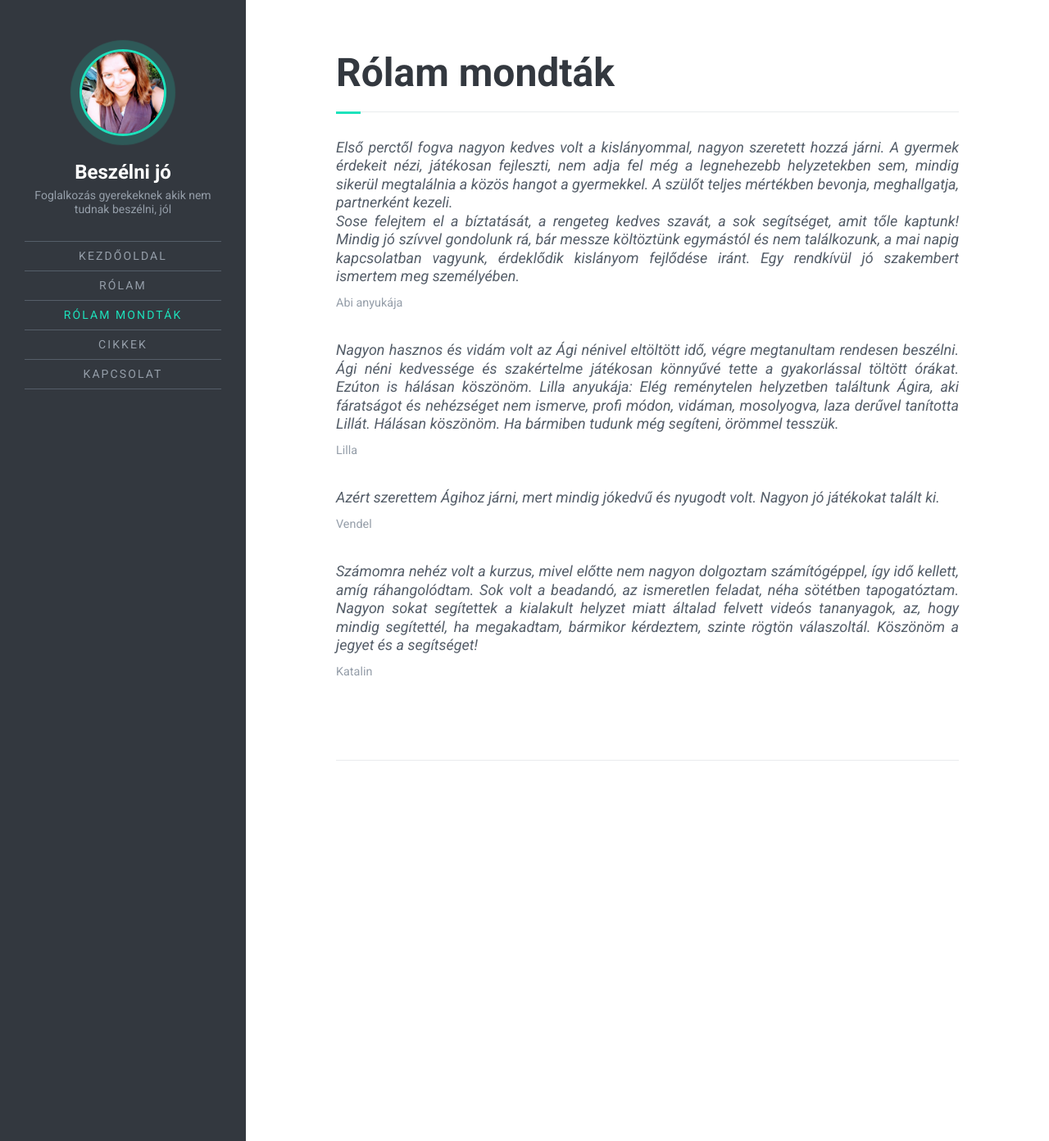
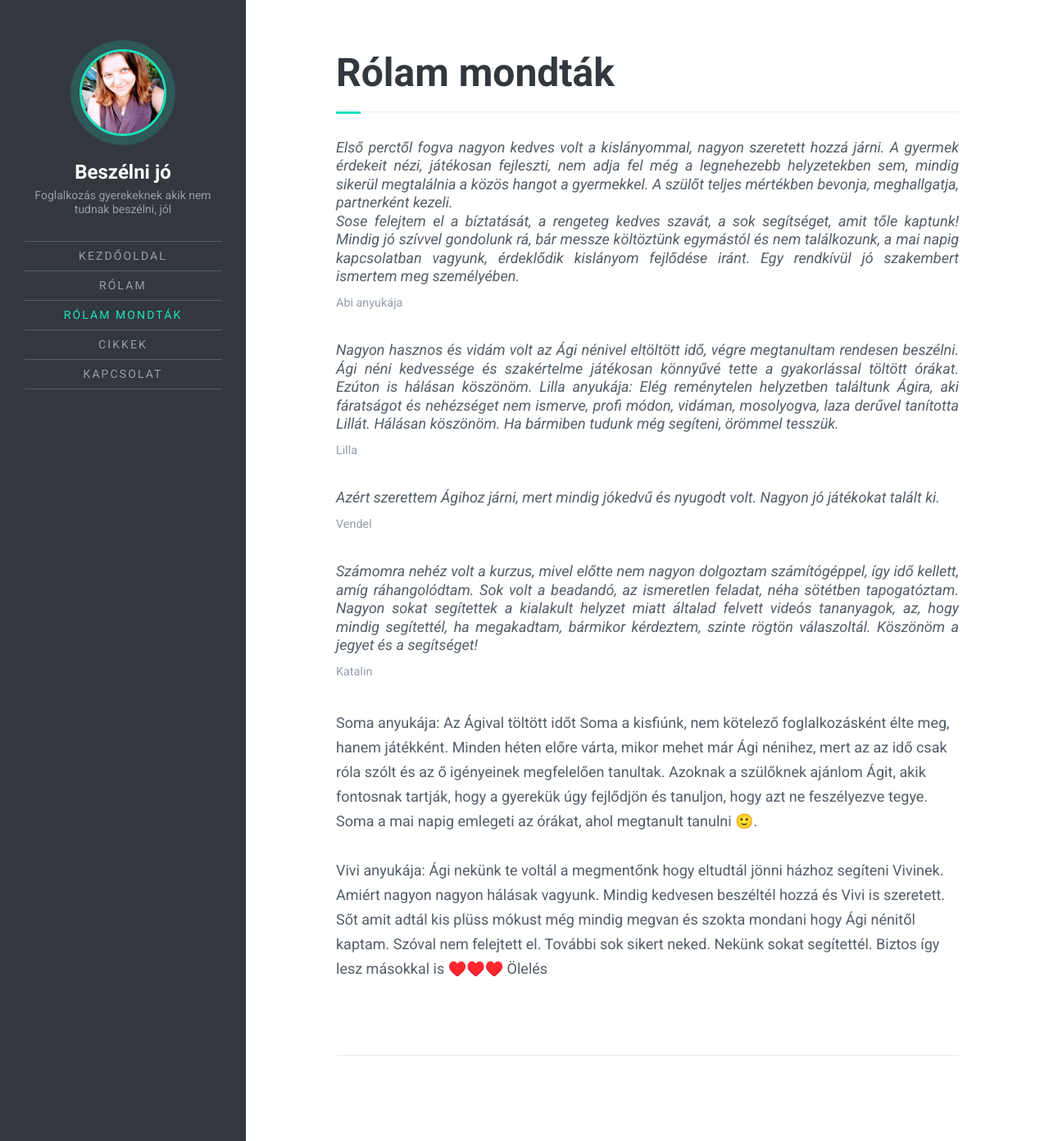
Before and after one commit to beszelnijo/beszelnijo.github.io, a Jekyll site: the page built from rolammondtak.md, in a window 1280 px wide and 1392 px high. Shown: the whole window at 82% size. Built offline with Jekyll 4.4.1, drawn with Linux system fonts in a browser that asks for light colours.

Commit message:
Update rolammondtak.md

```diff
--- a/rolammondtak.md
+++ b/rolammondtak.md
@@ -15,3 +15,8 @@
 >Azért szerettem Ágihoz járni, mert mindig jókedvű és nyugodt volt. Nagyon jó játékokat talált ki. <cite>Vendel</cite>
 
 >Számomra nehéz volt a kurzus, mivel előtte nem nagyon dolgoztam számítógéppel, így idő kellett, amíg ráhangolódtam. Sok volt a beadandó, az ismeretlen feladat, néha sötétben tapogatóztam. Nagyon sokat segítettek a kialakult helyzet miatt általad felvett videós tananyagok, az, hogy mindig segítettél, ha megakadtam, bármikor kérdeztem, szinte rögtön válaszoltál. Köszönöm a jegyet és a segítséget! <cite>Katalin</cite>
+
+Soma anyukája: Az Ágival töltött időt Soma a kisfiúnk, nem kötelező foglalkozásként élte meg, hanem játékként. Minden héten előre várta, mikor mehet már Ági nénihez, mert az az idő csak róla szólt és az ő igényeinek megfelelően tanultak.
+Azoknak a szülőknek ajánlom Ágit, akik fontosnak tartják, hogy a gyerekük úgy fejlődjön és tanuljon, hogy azt ne feszélyezve tegye. Soma a mai napig emlegeti az órákat, ahol megtanult tanulni 🙂.
+
+Vivi anyukája: Ági nekünk te voltál a megmentőnk hogy eltudtál jönni házhoz segíteni Vivinek. Amiért nagyon nagyon hálásak vagyunk. Mindig kedvesen beszéltél hozzá és Vivi is szeretett. Sőt amit adtál kis plüss mókust még mindig megvan és szokta mondani hogy Ági nénitől kaptam. Szóval nem felejtett el. További sok sikert neked. Nekünk sokat segítettél. Biztos így lesz másokkal is ♥️♥️♥️ Ölelés
```
